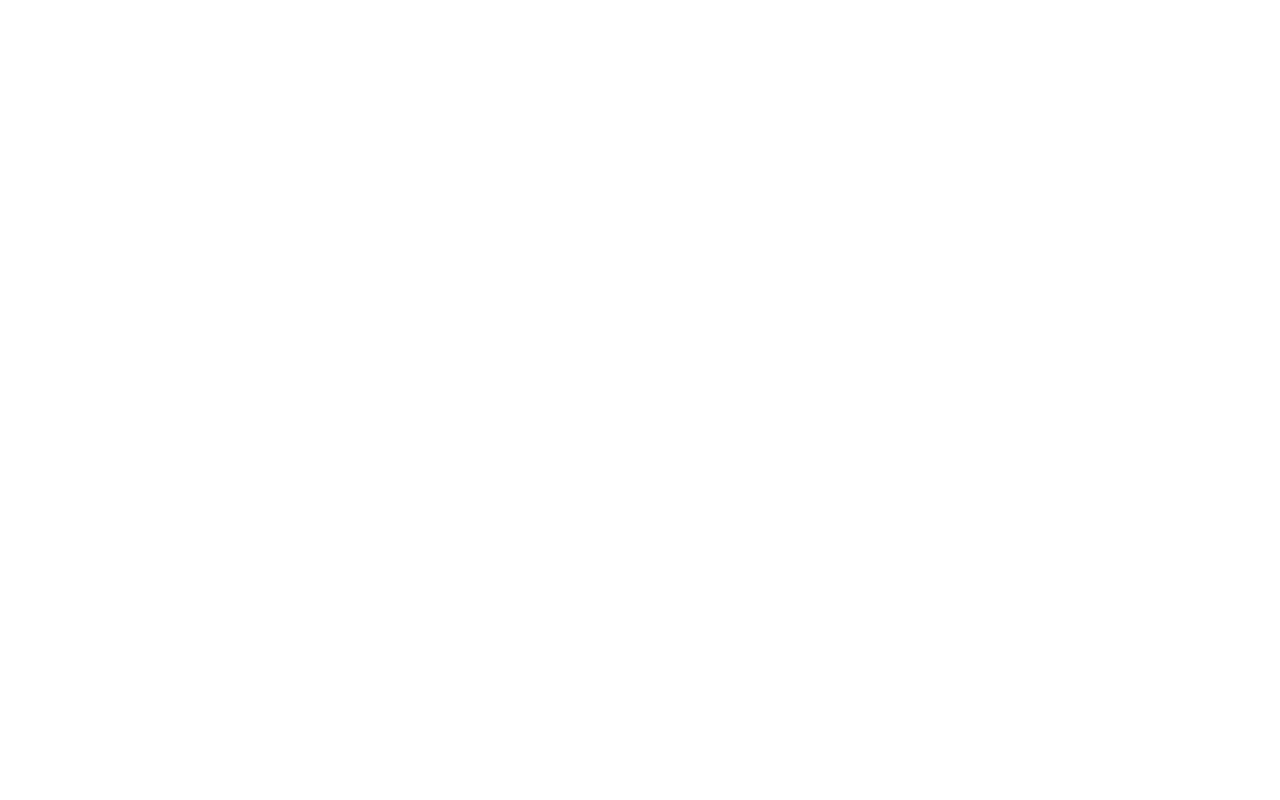
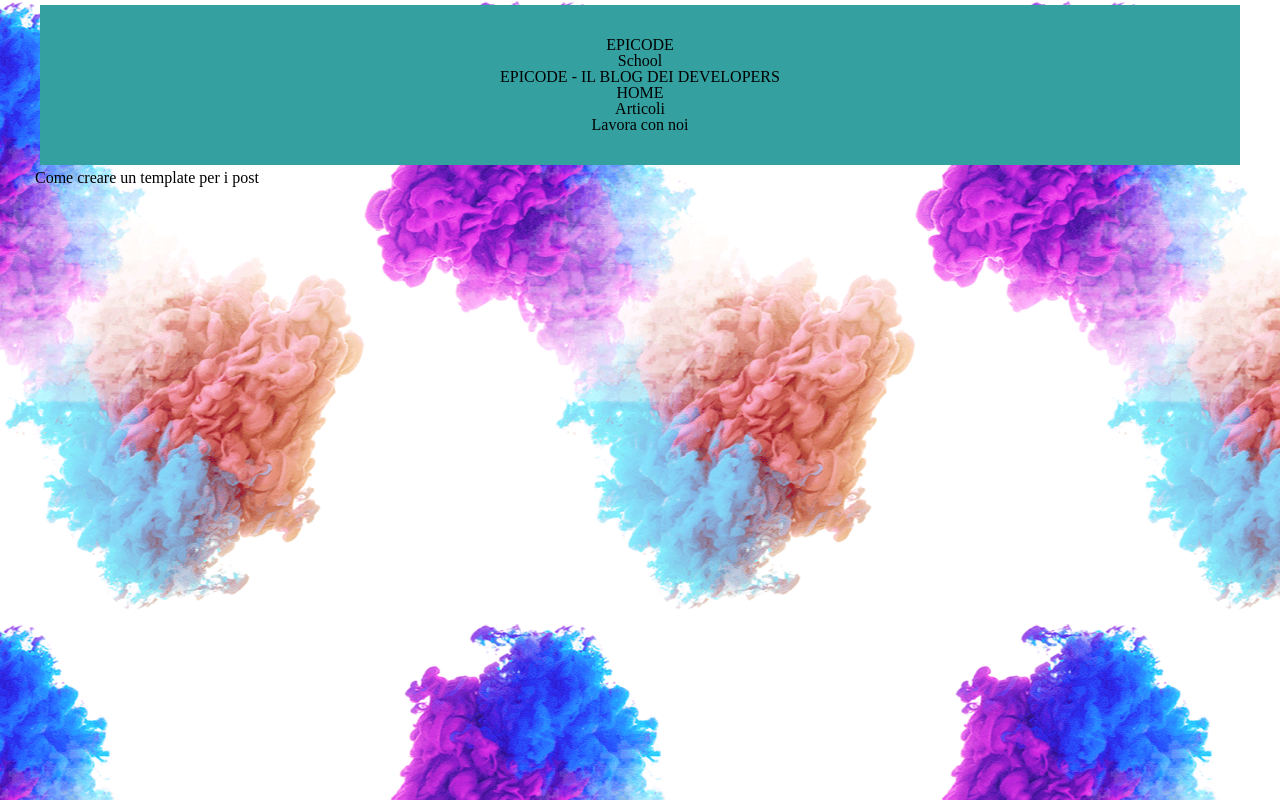
Before and after one commit to Anthovilla/u1-w1-04, a plain HTML site: page index.html in a window 1280 px wide. Drawn offline with Linux system fonts and the light colour scheme.

Commit message:
aggiornando

```diff
--- a/assets/css/style.css
+++ b/assets/css/style.css
@@ -1,9 +1,25 @@
 /* IMPOSTAZIONI GENERALI */
-
+body {
+    background-image: url(../img/sfondo.png);
+background-position: center top;
+background-repeat: repeat;}
 /* HEADER */
-
+.container {
+    height: 20vh;
+    display: flex;
+    justify-content: center;
+    align-items: center;
+    background-color: rgb(53, 160, 160);
+    margin: 5px ;
+    background-image: linear-gradient rgb(70, 187, 187)
+}
+.container-top {
+    text-align: center;
+}
 /* MAIN */
-
+main {
+    margin: 5px 35px;
+}
 /* ELEMENTI NEL MAIN - ARTICLE */
 
 /* TABELLE */
--- a/index.html
+++ b/index.html
@@ -5,12 +5,34 @@
     <meta http-equiv="X-UA-Compatible" content="IE=edge" />
     <meta name="viewport" content="width=device-width, initial-scale=1.0" />
     <title>Document</title>
-    <link rel="foglio di stile" href="assets/css/reset.css" />
-    <link rel="foglio di stile" href="/assets/css/style.css" />
+    <link rel="stylesheet" href="assets/css/reset.css" />
+    <link rel="stylesheet" href="/assets/css/style.css" />
     <link
       rel="stylesheet"
       href="https://cdnjs.cloudflare.com/ajax/libs/font-awesome/5.15.4/css/all.min.css"
     />
   </head>
-  <body></body>
+  <body>
+    <main>
+      <header>
+        <div class="container">
+          <div class="container-top">
+            <h1>EPICODE</h1>
+            <p>School</p>
+            <h4>EPICODE - IL BLOG DEI DEVELOPERS</h4>
+            <p>HOME</p>
+            <p>Articoli</p>
+            <p>Lavora con noi</p>
+          </div>
+        </div>
+      </header>
+      <article>
+        <div id="container2">
+          <div>
+            <h1>Come creare un template per i post</h1>
+          </div>
+        </div>
+      </article>
+    </main>
+  </body>
 </html>
```
